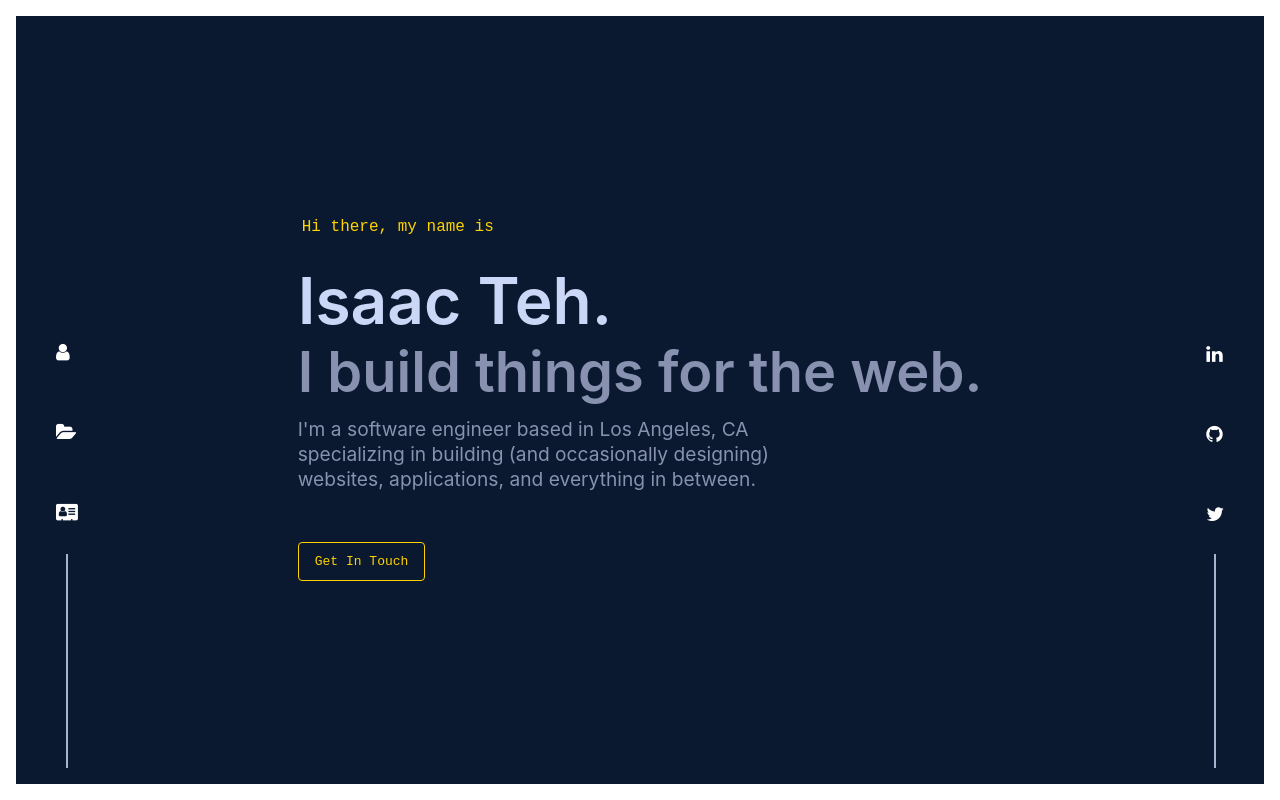
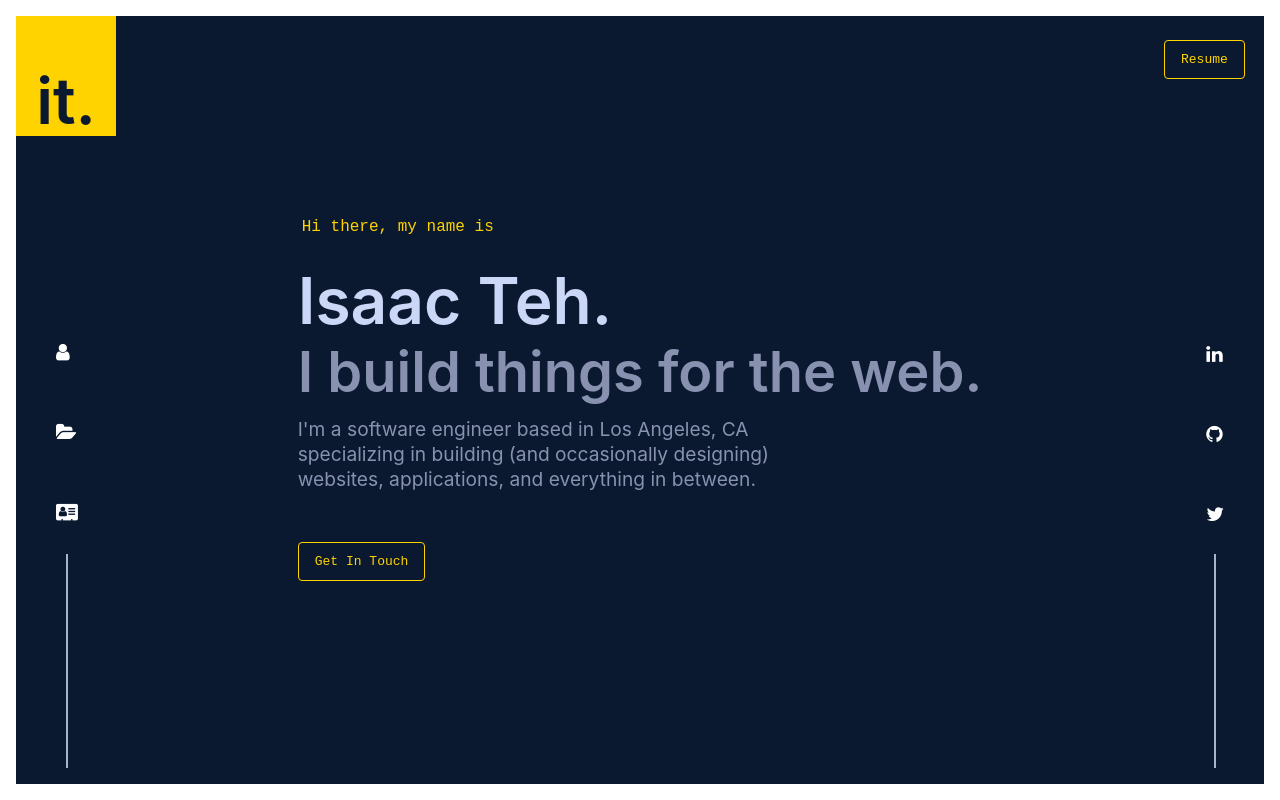
Before and after one commit to isaacxw/isaacteh-v2, a Next.js app: page / in a window 1280 px wide. Built offline with nearby package versions, Linux system fonts and the light colour scheme.

Commit message:
Change how header is represented

```diff
--- a/src/components/layout.js
+++ b/src/components/layout.js
@@ -17,12 +17,6 @@ const StyledContainer = styled.div`
         height: 100%;
         flex-direction: column;
     }
-`;
-
-const StyledHeader = styled.div`
-    height: 10vh;
-    background: var(--navy);
-    z-index: 2;
 `;
 
 const StyledNav = styled.nav`
@@ -66,9 +60,7 @@ const Layout = ({ children, title = "Isaac Teh", location }) => {
             </Head>
 
             <StyledContainer>
-                <StyledHeader>
 
-                </StyledHeader>
                 <StyledNav>
                     <Navbar />
                 </StyledNav>
--- a/src/components/navbar.js
+++ b/src/components/navbar.js
@@ -40,7 +40,22 @@ const NavItems = styled.div`
 `;
 
 const StyledLogo = styled.a`
-    display: none;
+    position: absolute;
+    width: 100px;
+    height: 120px;
+    top: 16px;
+    left: 16px;
+    background-color: var(--yellow);
+    display: flex;
+    align-items: flex-end;
+    padding: 0;
+
+    h1 {
+        color: var(--navy);
+        font-size: 4rem;
+        margin: 0 auto;
+        margin-bottom: 0;
+    }
 `;
 
 const NavItem = styled.div`
@@ -55,6 +70,9 @@ const Navbar = ({ isHome }) => {
             <NavItems>
                 <StyledLogo>
                     <Link href="/">
+                        <h1>it.</h1>
+                    </Link>
+                    {/* <Link href="/">
                         <Image
                             src="/images/logo.png"
                             alt="logo"
@@ -62,7 +80,7 @@ const Navbar = ({ isHome }) => {
                             width={65}
                             height={65}
                         />
-                    </Link>
+                    </Link> */}
                 </StyledLogo>
 
                 <NavItem>
--- a/src/components/socials.js
+++ b/src/components/socials.js
@@ -34,14 +34,13 @@ const StyledSocialItem = styled.div`
 `;
 
 const StyledResumeBtn = styled.div`
-    display: none;
     position: absolute;
     top: 1rem;
     right: 2.2rem;
 
     .resumeLink {
         color: #FFD300;
-        background-color: transparent;
+        background-color: var(--navy);
         border: 1px solid #FFD300;
         border-radius: var(--border-radius);
         padding: 0.75rem 1rem;
```
